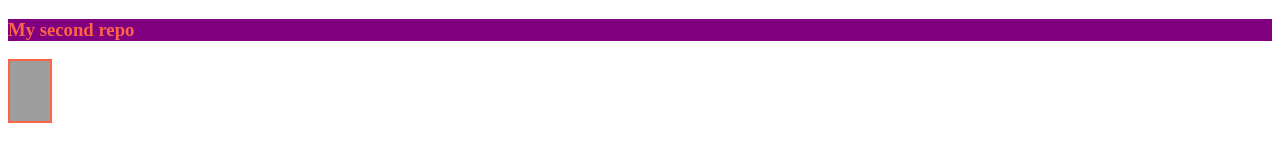
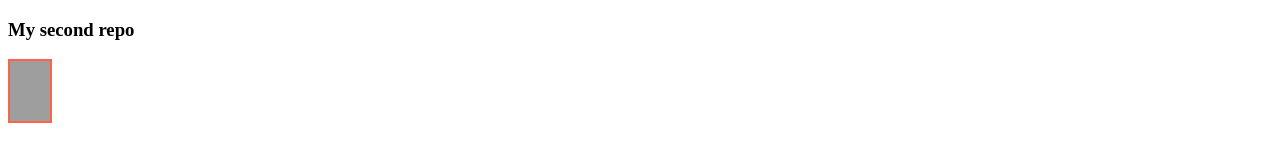
Before and after one commit to ashikur698/my-fourth-repo, a plain HTML site: page index.html in a window 1280 px wide. Drawn offline with Linux system fonts and the light colour scheme; grey boxes are pictures that could not be loaded.

Commit message:
added styles

```diff
--- a/styles/styles.css
+++ b/styles/styles.css
@@ -1,7 +1,4 @@
-h3{
-    background-color: purple;
-    color: tomato;
-}
+
 img{
     width: 40px;
     height: 60px;
```
